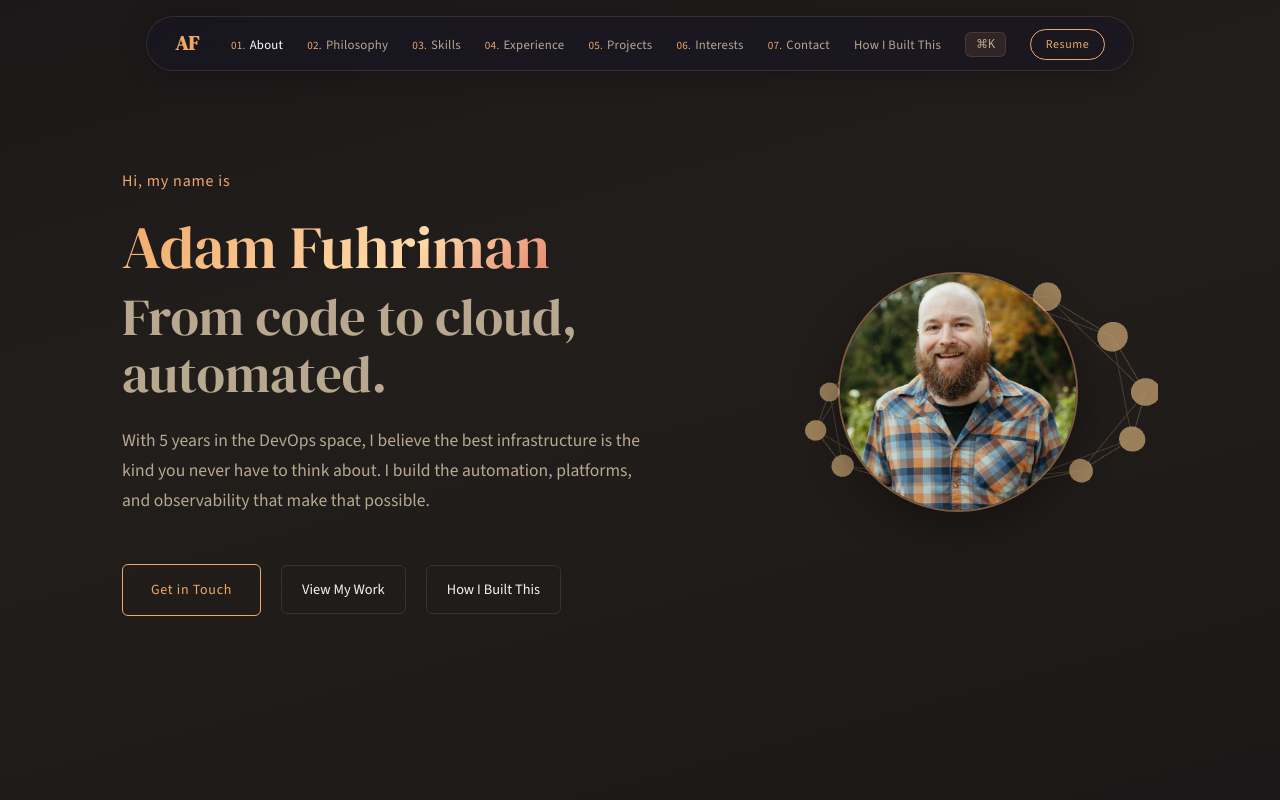
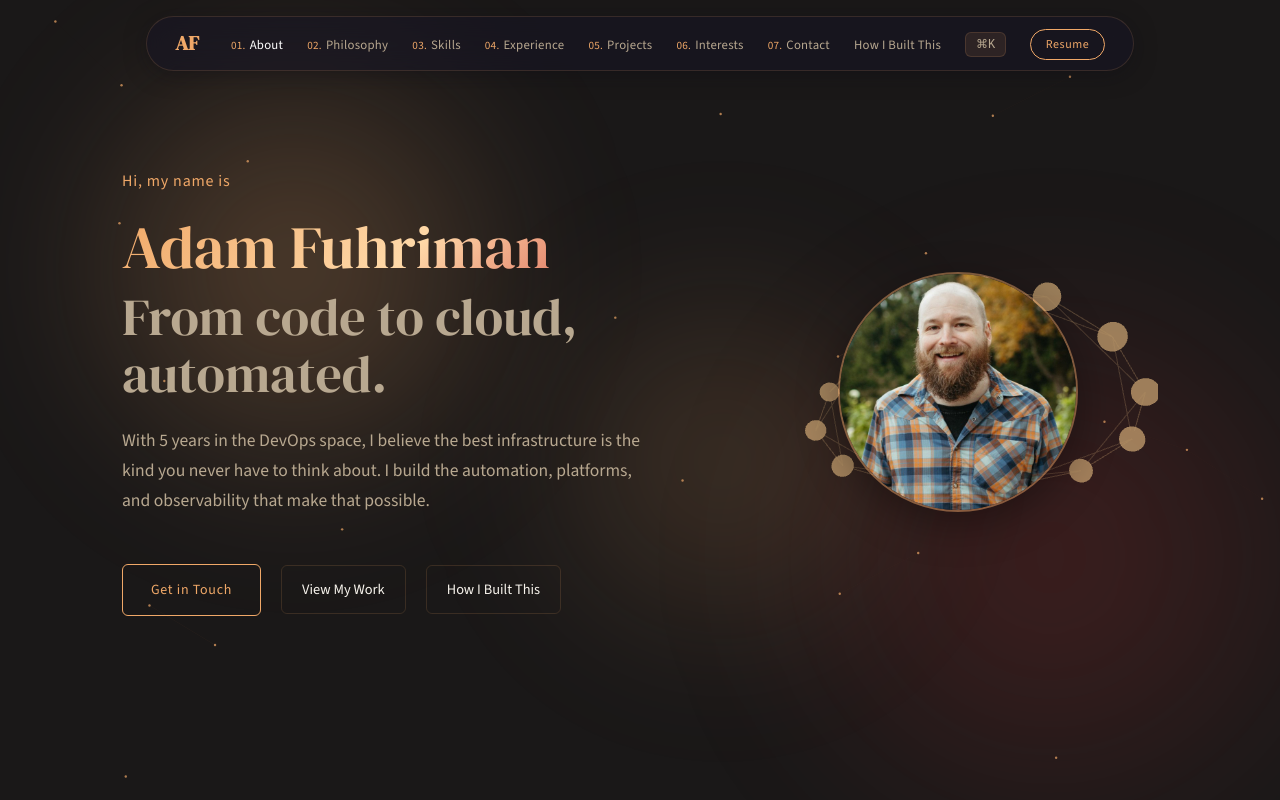
Before and after one commit to furryman/fuhriman-website, a Next.js app: page / in a window 1280 px wide. Shown: the top 800 px of the page. Built offline with nearby package versions, Linux system fonts and the light colour scheme.

Commit message:
fix(globals.css): make body transparent so AmbientBackground is visible

```diff
--- a/src/app/globals.css
+++ b/src/app/globals.css
@@ -42,21 +42,22 @@ html {
   scroll-padding-top: 5rem;
 }
 
+html {
+  background: var(--background);
+}
+
 html,
 body {
   max-width: 100vw;
   overflow-x: hidden;
   font-family: var(--font-body), -apple-system, BlinkMacSystemFont, "Segoe UI", sans-serif;
-  background: linear-gradient(
-    165deg,
-    var(--background) 0%,
-    var(--background-light) 40%,
-    var(--background-card) 70%,
-    var(--background) 100%
-  );
-  background-attachment: fixed;
   color: var(--text);
   line-height: 1.6;
+}
+
+body {
+  /* Transparent so the fixed AmbientBackground (z-index: -1) is visible. */
+  background: transparent;
 }
 
 a {
```
